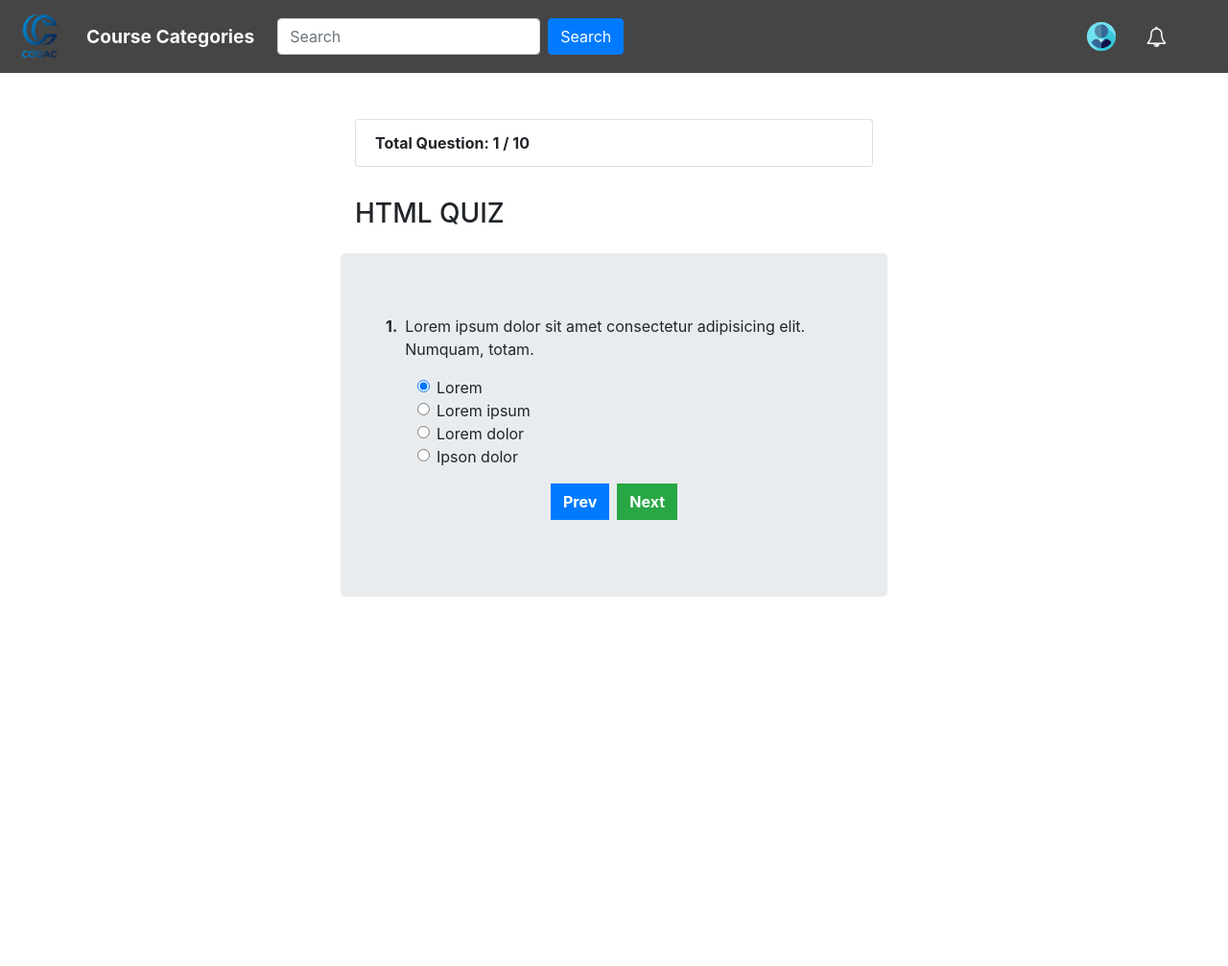
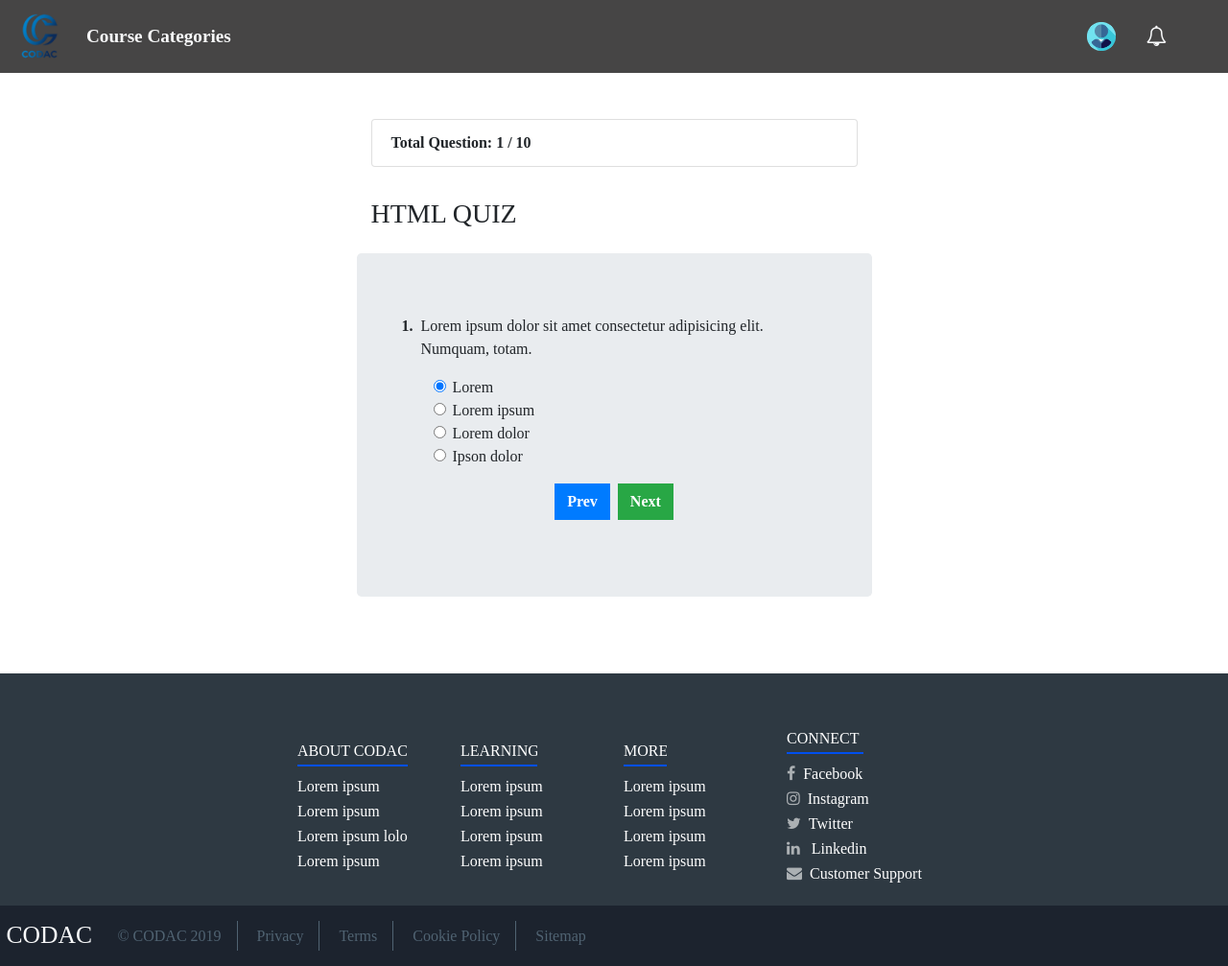
Before and after one commit to leeCodes-bit/codac.ng, a CodeIgniter app: the page made by application/views/quizPage.php in a window 1280 px wide. Shown: the whole page at 96% size. Before the commit the page ends 622 px from the top, so only its background shows below. Run offline with CodeIgniter, Linux system fonts and the light colour scheme; some libraries are stand-ins or nearby versions.

Commit message:
quiz page completed

```diff
--- a/application/views/quizPage.php
+++ b/application/views/quizPage.php
@@ -23,7 +23,8 @@
   <link rel="stylesheet" href="https://cdnjs.cloudflare.com/ajax/libs/font-awesome/4.7.0/css/font-awesome.min.css">
   <link rel="stylesheet" href="https://cdnjs.cloudflare.com/ajax/libs/twitter-bootstrap/4.3.1/css/bootstrap.min.css">
   <link rel="stylesheet" href="<?php echo base_url(); ?>assets/css/nav.css">
-  <title>Codac | Student Dashboard</title>
+  <link rel="stylesheet" href="<?php echo base_url(); ?>assets/css/studentdashboard.css">
+  <title>Codac | Student Quiz</title>
 </head>
 
 <body>
@@ -52,10 +53,6 @@
           </div>
         </li>
       </ul>
-      <form class="form-inline my-3 ml-lg-3 my-lg-0" id="searchcourse">
-        <input class="form-control mr-sm-2" type="text" placeholder="Search">
-        <button class="btn btn-primary my-2 my-sm-0" type="submit">Search</button>
-      </form>
       <div class="auth ml-auto mr-5 d-flex flex-row align-items-center">
         <div class="nav-item dropdown">
           <a class="nav-link dropdown-toggle text-light" href="#" id="userdropdown" data-toggle="dropdown" aria-haspopup="true" aria-expanded="false">
@@ -103,9 +100,10 @@
     </div>
   </nav>
 
-  <div class="quiz-page container mx-auto py-5">
+  <!-- QUIZ SECTION -->
+  <div class="quiz-page container mx-auto py-5 px-5">
     <div class="row">
-      <div class="col-lg-6 mx-auto">
+      <div class="col-lg-6 col-md-10 col-sm-12 mx-auto">
         <ul class="listgroup mx-0 px-0">
           <li class="list-group-item font-weight-bold">
             Total Question:
@@ -165,7 +163,141 @@
       </div>
     </div>
   </div>
-  <script src="https://cdnjs.cloudflare.com/ajax/libs/jquery/3.4.1/jquery.min.js"></script>
+
+  <!-- FOOTER SECTION -->
+  <section id="footer" class="footer w-100">
+    <footer class="footer section-padding">
+      <div class="navigation__container w-100">
+        <div class="footer__navigation">
+          <div class="container">
+            <div class="nav-container">
+              <h6 class="footer__header one">ABOUT CODAC
+                <hr>
+              </h6>
+              <ul class="footer__links">
+                <li class="nav-item">
+                  <a href="#" class="nav-link">Lorem ipsum</a>
+                </li>
+                <li class="nav-item">
+                  <a href="#" class="nav-link">Lorem ipsum</a>
+                </li>
+                <li class="nav-item">
+                  <a href="#" class="nav-link">Lorem ipsum lolo</a>
+                </li>
+                <li class="nav-item">
+                  <a href="#" class="nav-link">Lorem ipsum</a>
+                </li>
+              </ul>
+            </div>
+            <div class="nav-container">
+              <h6 class="footer__header three">LEARNING
+                <hr>
+              </h6>
+              <ul class="footer__links">
+                <li class="nav-item">
+                  <a href="#" class="nav-link">Lorem ipsum </a>
+                </li>
+                <li class="nav-item">
+                  <a href="#" class="nav-link">Lorem ipsum</a>
+                </li>
+                <li class="nav-item">
+                  <a href="#" class="nav-link">Lorem ipsum </a>
+                </li>
+                <li class="nav-item">
+                  <a href="#" class="nav-link">Lorem ipsum </a>
+                </li>
+
+              </ul>
+            </div>
+            <div class="nav-container">
+              <h6 class="footer__header two">MORE
+                <hr>
+              </h6>
+              <ul class="footer__links">
+                <li class="nav-item">
+                  <a href="#" class="nav-link">Lorem ipsum</a>
+                </li>
+                <li class="nav-item">
+                  <a href="#" class="nav-link">Lorem ipsum</a>
+                </li>
+                <li class="nav-item">
+                  <a href="#" class="nav-link">Lorem ipsum</a>
+                </li>
+                <li class="nav-item">
+                  <a href="#" class="nav-link">Lorem ipsum</a>
+                </li>
+              </ul>
+            </div>
+            <div class="nav-container">
+              <h6 class="footer__header four">CONNECT
+                <hr>
+              </h6>
+              <ul class="footer__links">
+                <li class="nav-item">
+                  <a href="#" class="nav-link">
+                    <i class="fa fa-facebook" aria-hidden="true"></i><span class="ml-2">Facebook </span>
+                  </a>
+                </li>
+                <li class="nav-item">
+                  <a href="#" class="nav-link">
+                    <i class="fa fa-instagram" aria-hidden="true"></i><span class="ml-2">Instagram</span>
+                  </a>
+                </li>
+                <li class="nav-item">
+                  <a href="#" class="nav-link">
+                    <i class="fa fa-twitter" aria-hidden="true"></i><span class="ml-2">Twitter</span>
+                  </a>
+                </li>
+                <li class="nav-item">
+                  <a href="#" class="nav-link">
+                    <i class="fa fa-linkedin" aria-hidden="true"></i><span class="ml-2"> Linkedin </span>
+                  </a>
+                </li>
+                <li class="nav-item">
+                  <a href="#" class="nav-link">
+                    <i class="fa fa-envelope" aria-hidden="true"></i><span class="ml-2">Customer Support</span>
+                  </a>
+                </li>
+              </ul>
+            </div>
+          </div>
+        </div>
+        <div class="footer__copyright text-light py-3">
+
+          <ul class="copyright__links">
+            <h5 class="title">CODAC</h5>
+            <li class="nav-item">
+              <a href="#" class="nav-link">
+                &copy; CODAC 2019
+              </a>
+            </li>
+            <li class="nav-item">
+              <a href="#" class="nav-link">
+                Privacy
+              </a>
+            </li>
+            <li class="nav-item">
+              <a href="#" class="nav-link">
+                Terms
+              </a>
+            </li>
+            <li class="nav-item">
+              <a href="#" class="nav-link">
+                Cookie Policy
+              </a>
+            </li>
+            <li class="nav-item">
+              <a href="#" class="nav-link">
+                Sitemap
+              </a>
+            </li>
+          </ul>
+        </div>
+      </div>
+    </footer>
+  </section>
+
+  <script src="https://cdnjs.cloudflare.com/ajax/libs/jquery/3.4.1/jquery.slim.min.js"></script>
   <script src="https://cdnjs.cloudflare.com/ajax/libs/popper.js/1.16.0/umd/popper.min.js"></script>
   <script src="https://cdnjs.cloudflare.com/ajax/libs/twitter-bootstrap/4.4.1/js/bootstrap.min.js"></script>
   <script src="<?php echo base_url(); ?>assets/js/nav.js"></script>
--- a/application/views/studentprofile.php
+++ b/application/views/studentprofile.php
@@ -436,7 +436,7 @@
 		</footer>
 	</section>
 
-	<script src="https://cdnjs.cloudflare.com/ajax/libs/jquery/3.4.1/jquery.min.js"></script>
+	<script src="https://cdnjs.cloudflare.com/ajax/libs/jquery/3.4.1/jquery.slim.min.js"></script>
 	<script src="https://cdnjs.cloudflare.com/ajax/libs/popper.js/1.16.0/umd/popper.min.js"></script>
 	<script src="https://cdnjs.cloudflare.com/ajax/libs/twitter-bootstrap/4.4.1/js/bootstrap.min.js"></script>
 	<script src="<?php echo base_url(); ?>assets/js/nav.js"></script>
```
